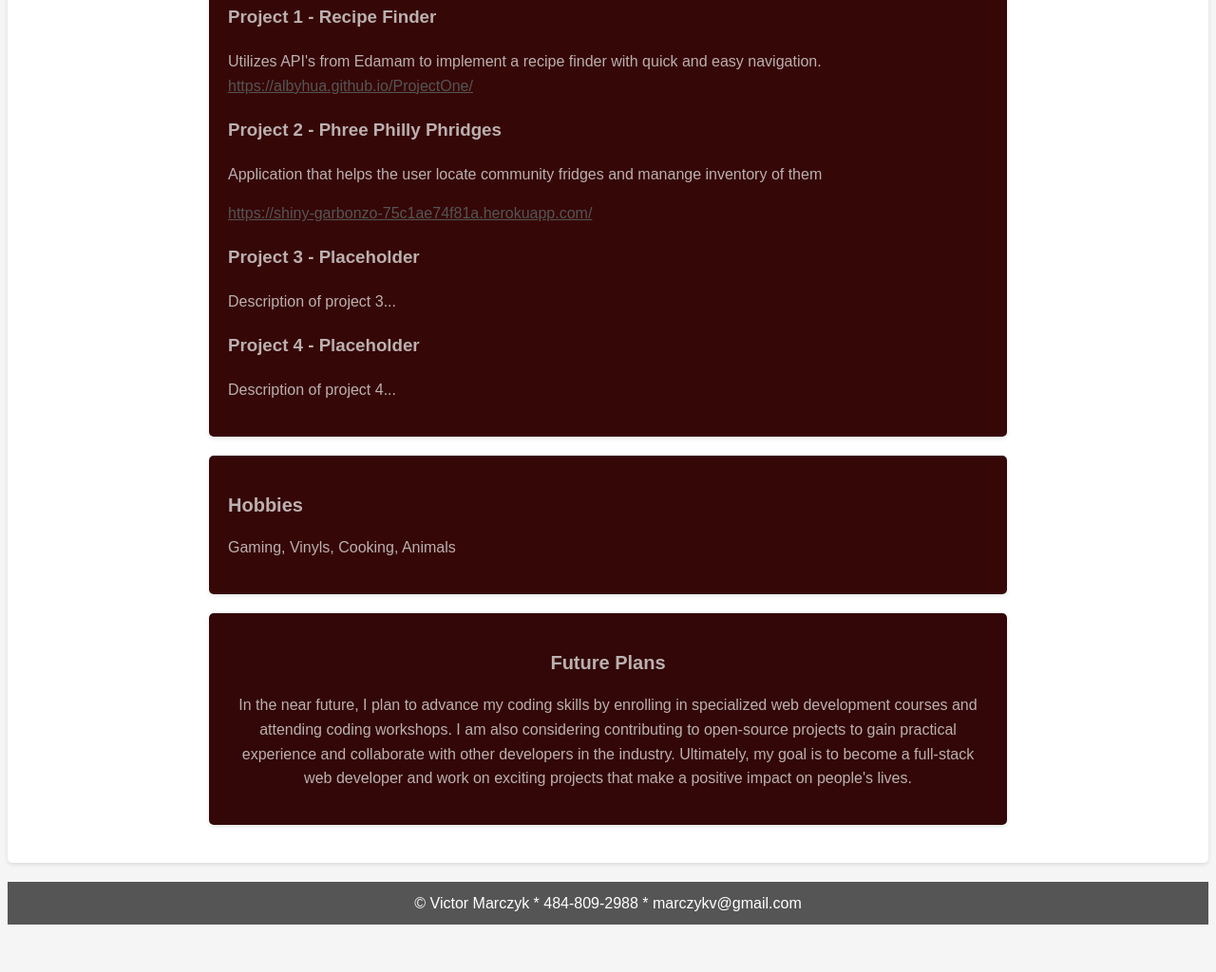
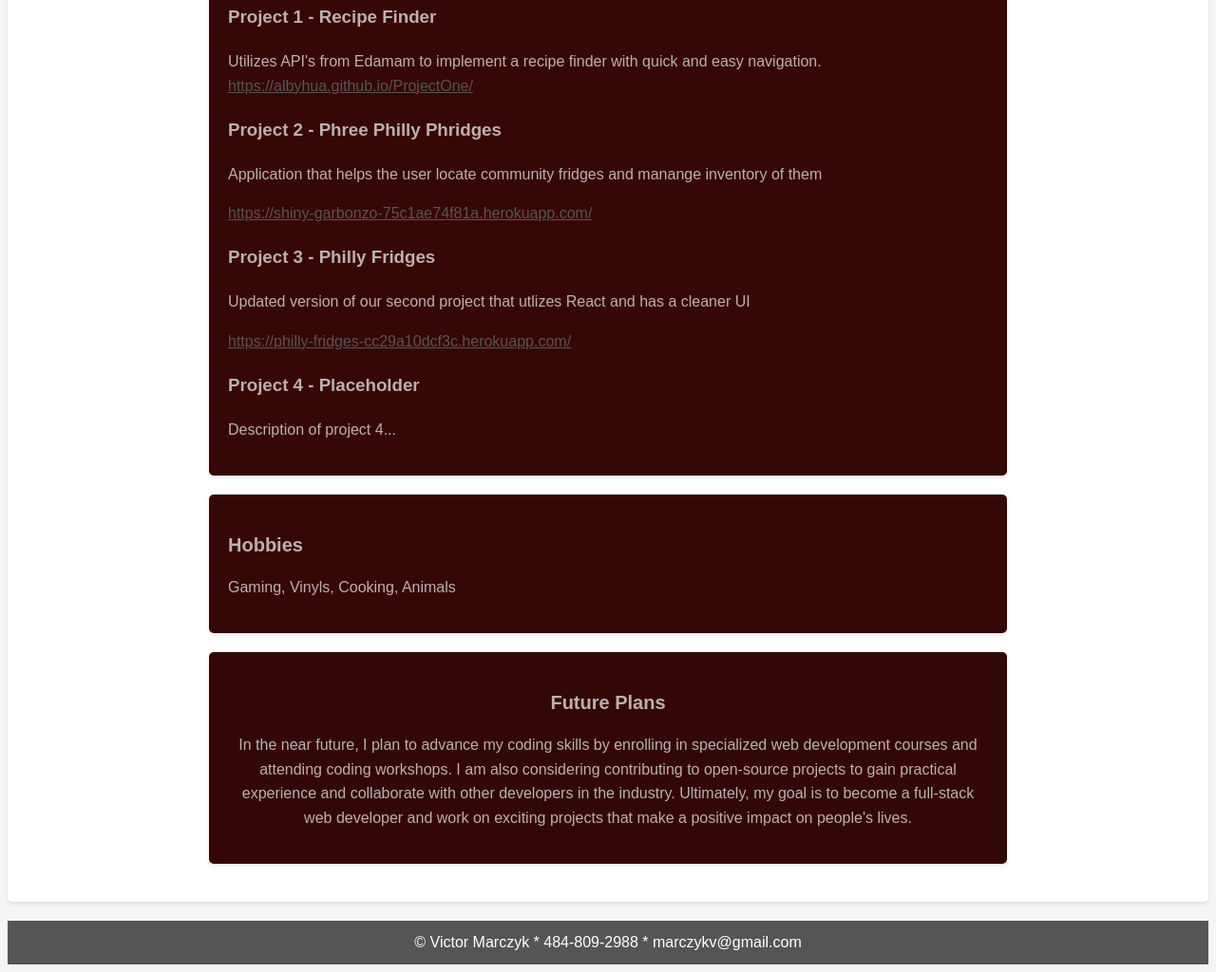
Before and after one commit to marczykv/Challenge2, a plain HTML site: page index.html in a window 1280 px wide. Shown: the part 728-1752 px from the top of the page at 95% size. Before the commit the page ends 1710 px from the top, so only its background shows below. Drawn offline with Linux system fonts and the light colour scheme.

Commit message:
added project 3

```diff
--- a/index.html
+++ b/index.html
@@ -40,8 +40,9 @@
             <a href="https://shiny-garbonzo-75c1ae74f81a.herokuapp.com/">https://shiny-garbonzo-75c1ae74f81a.herokuapp.com/</a>
         </div>
         <div class="card">
-          <h3>Project 3 - Placeholder</h3>
-          <p>Description of project 3...</p>
+          <h3>Project 3 - Philly Fridges</h3>
+          <p>Updated version of our second project that utlizes React and has a cleaner UI</p>
+          <a href="https://philly-fridges-cc29a10dcf3c.herokuapp.com/">https://philly-fridges-cc29a10dcf3c.herokuapp.com/</a>
         </div>
         <div class="card">
           <h3>Project 4 - Placeholder</h3>
```
